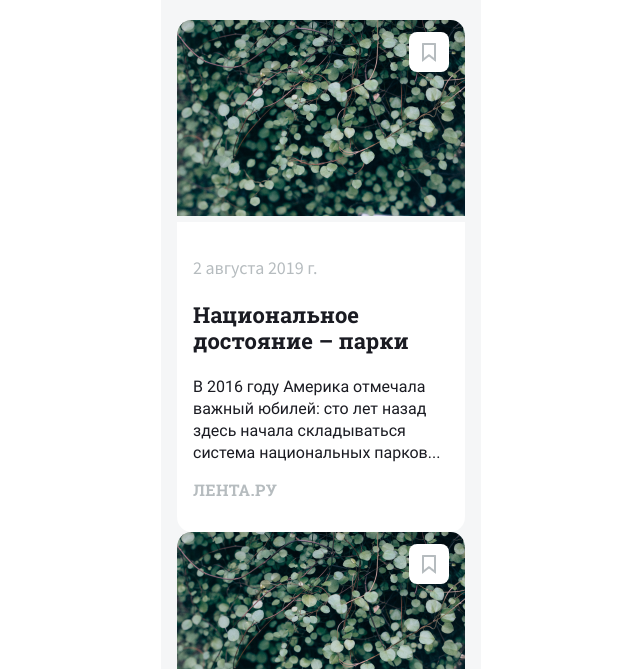
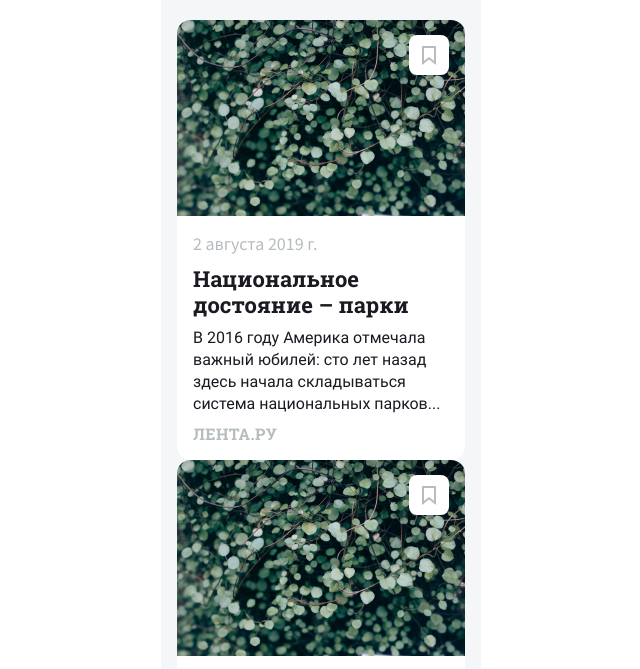
Before and after one commit to VitalyTikhonov/News_Explorer_Frontend, a website built with webpack: page src/index.html in a window 1280 px wide. Shown: the part 636-1305 px from the top of the page, without its empty margins (319-959 px from the left). Built offline with nearby package versions, Linux system fonts and the light colour scheme; files whose address does not match are found by name.

Commit message:
F017 Card done

```diff
--- a/src/blocks/card/__breadcrumb/card__breadcrumb.css
+++ b/src/blocks/card/__breadcrumb/card__breadcrumb.css
@@ -5,7 +5,7 @@
 .card__breadcrumb {
   position: absolute;
   z-index: 1;
-  top: 5.56%;
+  top: 7.56%;
   right: 5.56%;
   min-width: 40px;
   min-height: 40px;
--- a/src/blocks/card/__cover/card__cover.css
+++ b/src/blocks/card/__cover/card__cover.css
@@ -1,3 +1,4 @@
 .card__cover {
   position: relative;
+  display: flex;
 }
--- a/src/blocks/card/__date/card__date.css
+++ b/src/blocks/card/__date/card__date.css
@@ -1,4 +1,5 @@
 .card__date {
+  margin: 0;
   font-family: Source Sans Pro;
   font-style: normal;
   font-weight: normal;
--- a/src/blocks/card/__headline/card__headline.css
+++ b/src/blocks/card/__headline/card__headline.css
@@ -1,4 +1,5 @@
 .card__headline {
+  margin: 10px 0 0;
   font-family: Roboto Slab;
   font-style: normal;
   font-weight: normal;
--- a/src/blocks/card/__source-name/card__source-name.css
+++ b/src/blocks/card/__source-name/card__source-name.css
@@ -1,4 +1,5 @@
 .card__source-name {
+  margin: 9px 0 0;
   font-family: Roboto Slab;
   font-style: normal;
   font-weight: bold;
--- a/src/blocks/card/__text/card__text.css
+++ b/src/blocks/card/__text/card__text.css
@@ -1,4 +1,5 @@
 .card__text {
+  margin: 9px 0 0;
   font-family: Roboto;
   font-style: normal;
   font-weight: normal;
```
